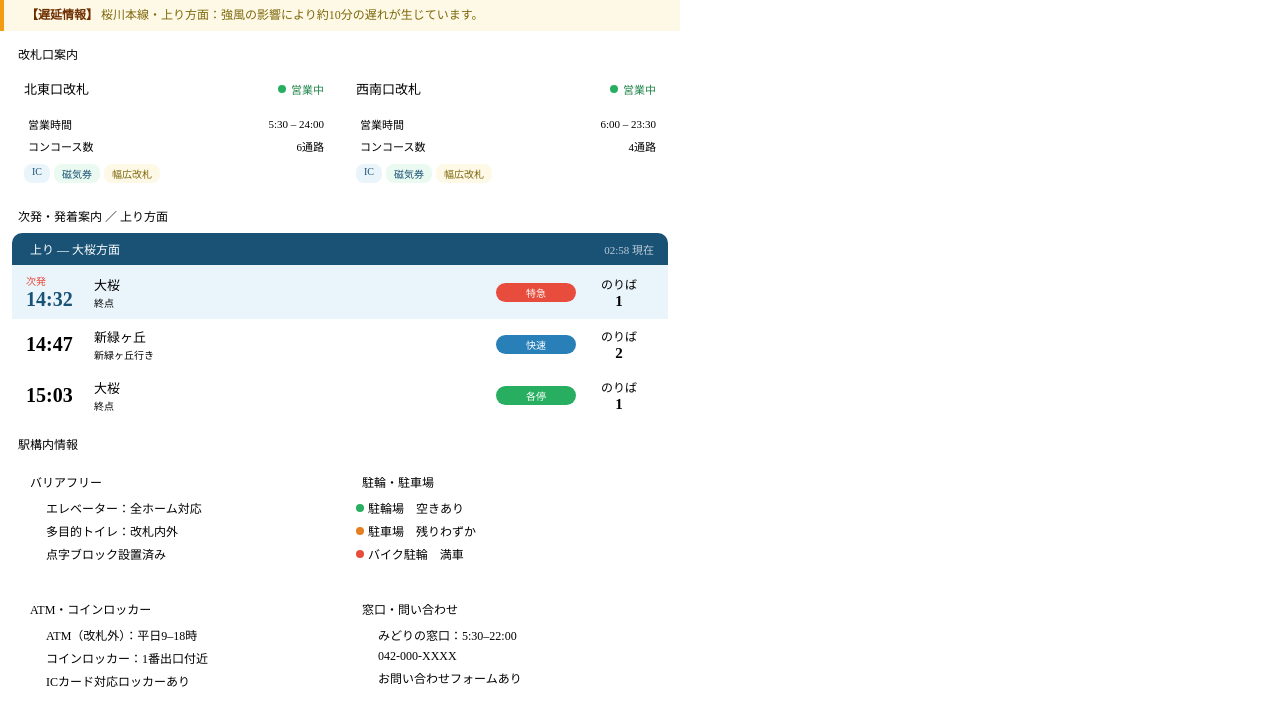
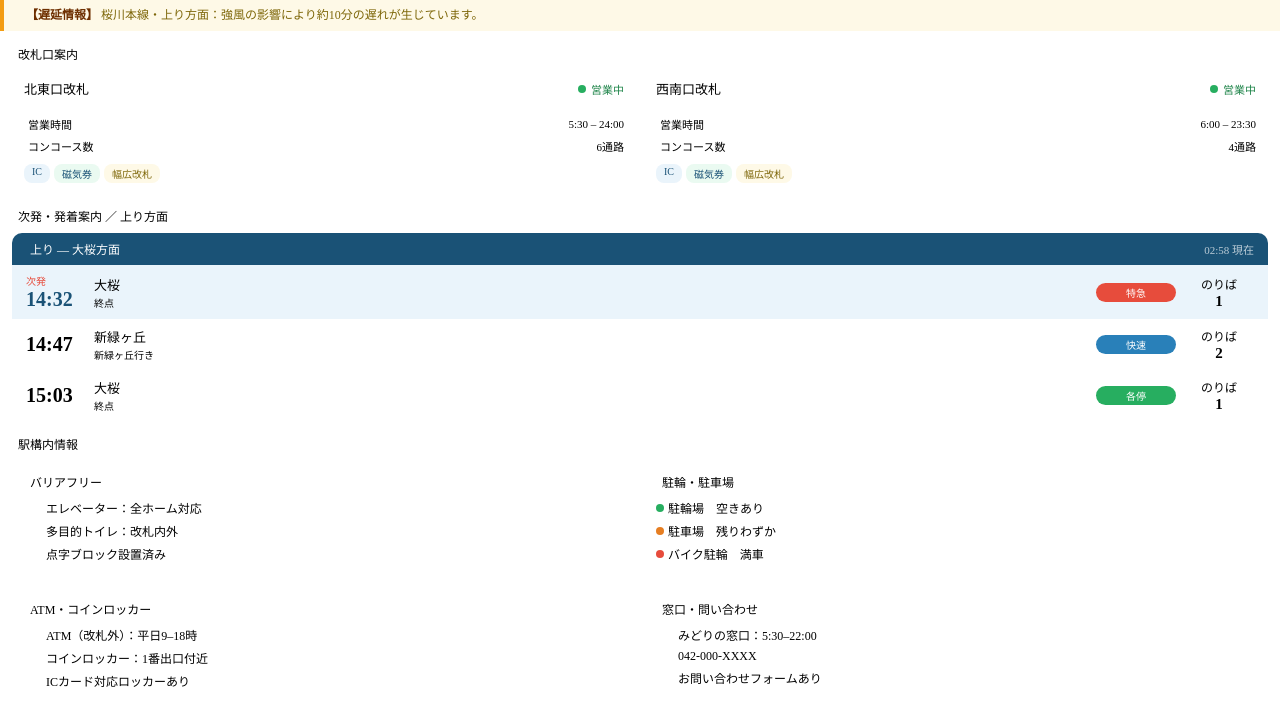
Before and after one commit to Niji-shiramine/Niji-shiramine-station, a plain HTML site: page index.html in a window 1280 px wide. Shown: the part 181-899 px from the top of the page. Drawn offline with Linux system fonts and the light colour scheme.

Commit message:
modify header and footer size

```diff
--- a/index.html
+++ b/index.html
@@ -1,7 +1,7 @@
 
 <style>
   * { box-sizing: border-box; margin: 0; padding: 0; }
-  .wrap { max-width: 680px; font-family: var(--font-sans); }
+  .wrap { max-width: 100%; margin: 0 auto; padding: 0px; font-family: var(--font-sans); }
   .header { background: #1a5276; }
   .header-top { display: flex; align-items: center; justify-content: space-between; padding: 10px 16px; border-bottom: 1px solid rgba(255,255,255,0.15); }
   .logo { display: flex; align-items: center; gap: 10px; }
```
